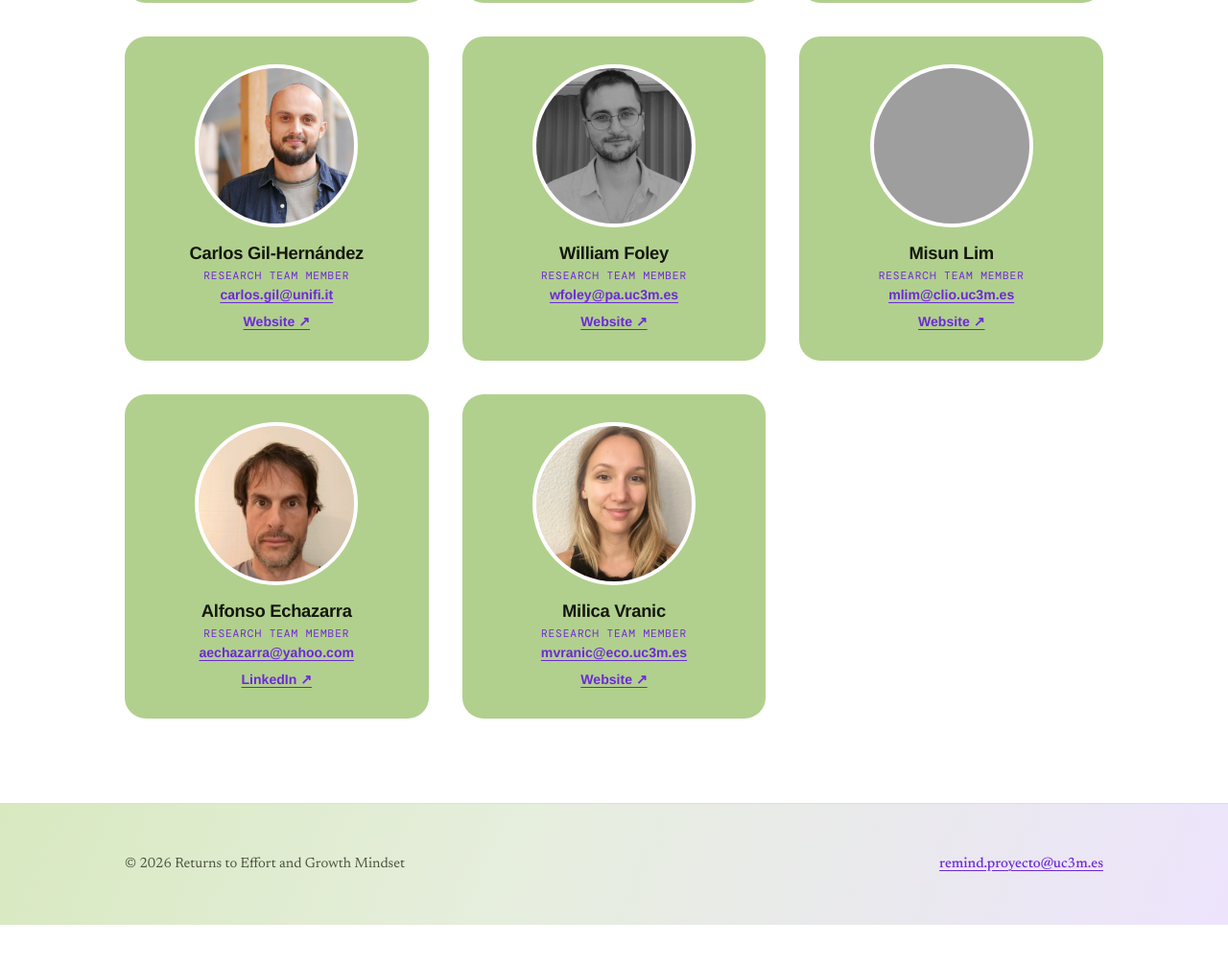
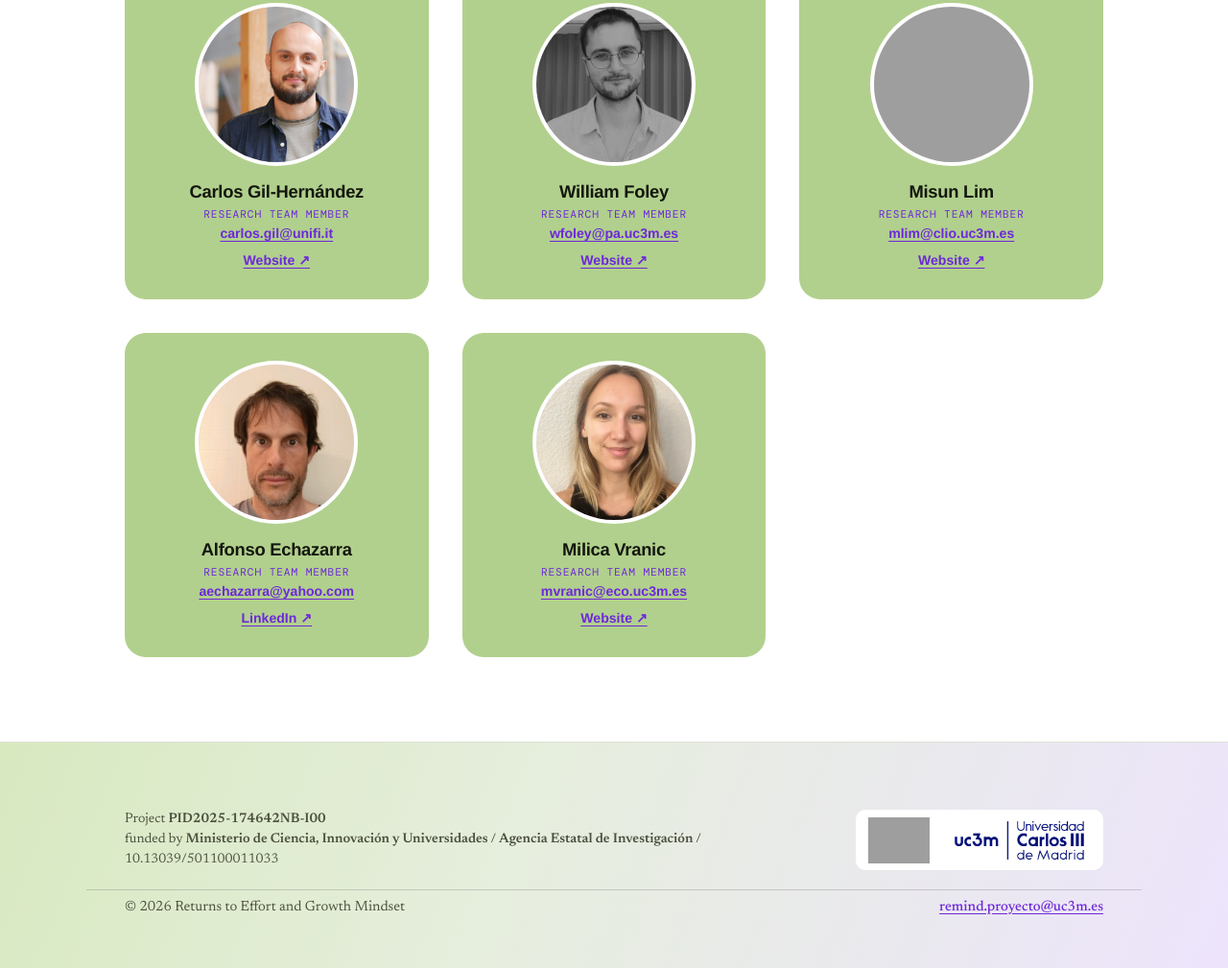
Before and after one commit to remindproject/remindproject.github.io, a plain HTML site: page team.html in a window 1280 px wide. Shown: the part 1554-2563 px from the top of the page at 96% size. Before the commit the page ends 2518 px from the top, so only its background shows below. Drawn offline with nearby package versions, Linux system fonts and the light colour scheme; grey boxes are pictures that could not be loaded; a web font is replaced by a local one.

Commit message:
Update team.html

```diff
--- a/team.html
+++ b/team.html
@@ -11,23 +11,30 @@
   <link href="https://fonts.googleapis.com/css2?family=Inter:wght@400;500;600;700&family=Source+Serif+4:wght@600;700&display=swap" rel="stylesheet">
   <link rel="stylesheet" href="site.css">
   <style>
-    /* Barra de financiación (MICIU + AEI) */
-    .funding-bar { background: #fff; border-bottom: 1px solid rgba(0, 0, 0, 0.1); }
-    .funding-bar-inner {
+    /* Financiación (MICIU + AEI) en el pie: texto a la izquierda, logos a la derecha */
+    .footer-funding {
       display: flex;
       align-items: center;
       justify-content: space-between;
       gap: 1rem 2rem;
-      flex-wrap: wrap;
-      padding-block: 0.6rem;
+      padding-block: 1.2rem;
+      margin-bottom: 0.4rem;
+      border-bottom: 1px solid rgba(128, 128, 128, 0.35);
     }
-    .funding-bar p { margin: 0; font-size: 0.9rem; color: var(--ink-2); }
-    .funding-logos { display: flex; align-items: center; gap: 1.2rem; flex-wrap: nowrap; }
-    .funding-bar img { height: 44px; width: auto; max-width: 100%; display: block; }
-    @media (max-width: 600px) {
-      .funding-bar-inner { justify-content: center; text-align: center; }
-      .funding-logos { gap: 0.8rem; }
-      .funding-bar img { height: 32px; }
+    .footer-funding p { flex: 1 1 0; min-width: 0; margin: 0; text-align: left; font-size: 0.88rem; line-height: 1.5; }
+    .footer-funding .funding-logos {
+      display: flex;
+      align-items: center;
+      gap: 1.2rem;
+      flex: 0 0 auto;
+      padding: 0.45rem 0.8rem;
+      background: #fff;
+      border-radius: 10px;
+    }
+    .footer-funding .funding-logos img { height: 48px; width: auto; display: block; }
+    @media (max-width: 700px) {
+      .footer-funding { flex-direction: column; align-items: flex-start; }
+      .footer-funding .funding-logos img { height: 38px; }
     }
     .team-grid { grid-template-columns: repeat(auto-fill, minmax(270px, 1fr)); }
     /* Foto circular con borde blanco para que se vea sobre el fondo verde de la tarjeta */
@@ -67,17 +74,6 @@
       </nav>
     </div>
   </header>
-
-  <!-- ===== FINANCIACIÓN (obligatoria en todas las páginas): referencia + logo MICIU + logo AEI ===== -->
-  <div class="funding-bar">
-    <div class="container funding-bar-inner">
-      <p>Project <strong>PID2025-174642NB-I00</strong> funded by <strong>MICIU/AEI/10.13039/501100011033</strong></p>
-      <div class="funding-logos">
-        <img src="images/MICIU+AEI.jpg" alt="Ministerio de Ciencia, Innovación y Universidades · Agencia Estatal de Investigación">
-        <img src="images/acronimo_nombre3l(1).png" alt="Institutional logo">
-      </div>
-    </div>
-  </div>
 
   <main>
     <div class="page-header">
@@ -224,6 +220,16 @@
   </main>
 
   <footer class="site-footer">
+    <!-- ===== FINANCIACIÓN (obligatoria): referencia + logo MICIU + logo AEI ===== -->
+    <div class="container footer-funding">
+      <p>Project <strong>PID2025-174642NB-I00</strong><br>
+        funded by <strong>Ministerio de Ciencia, Innovación y Universidades</strong> /
+        <strong>Agencia Estatal de Investigación</strong> / 10.13039/501100011033</p>
+      <div class="funding-logos">
+        <img src="images/MICIU+AEI.jpg" alt="Ministerio de Ciencia, Innovación y Universidades · Agencia Estatal de Investigación">
+        <img src="images/acronimo_nombre3l(1).png" alt="Institutional logo">
+      </div>
+    </div>
     <div class="container footer-inner">
       <span>© <span class="year">2026</span> Returns to Effort and Growth Mindset</span>
       <span class="footer-email"><a href="mailto:remind.proyecto@uc3m.es">remind.proyecto@uc3m.es</a></span>
```
